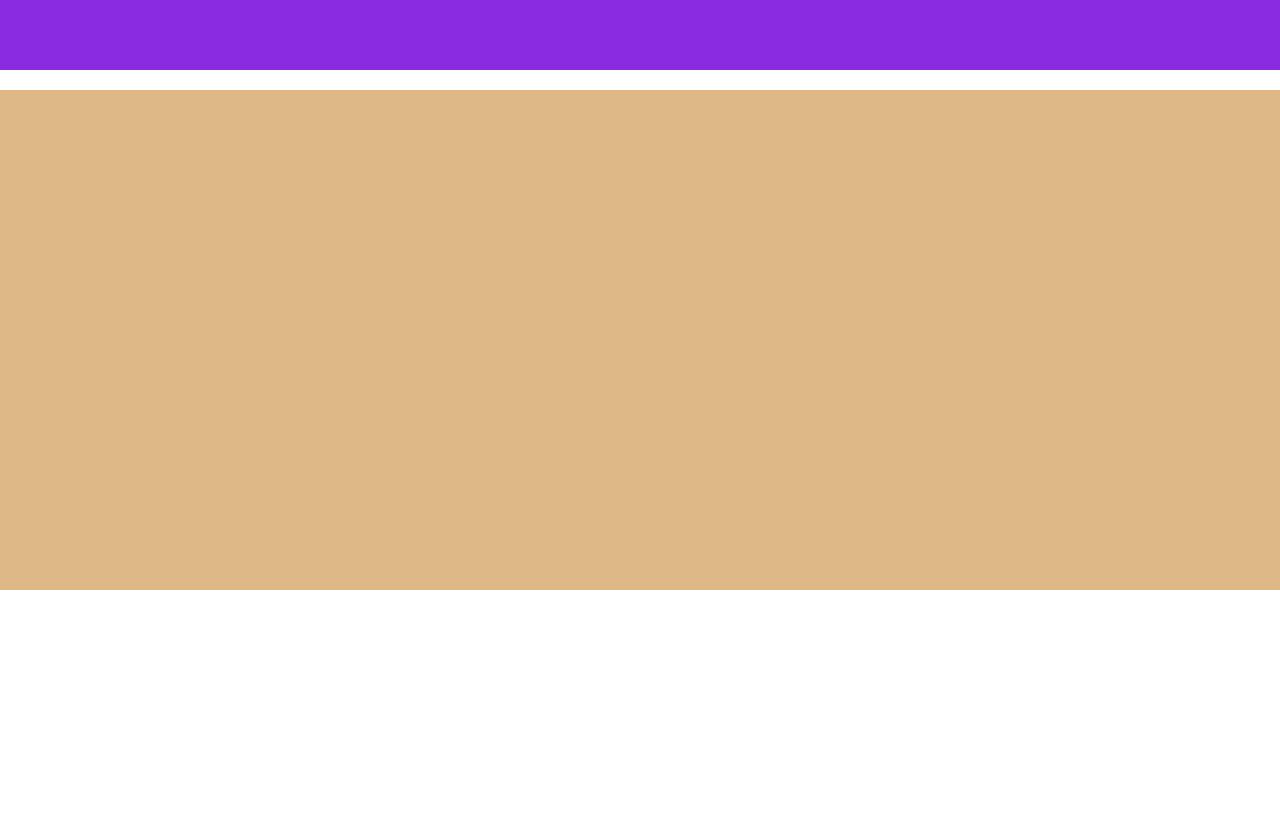
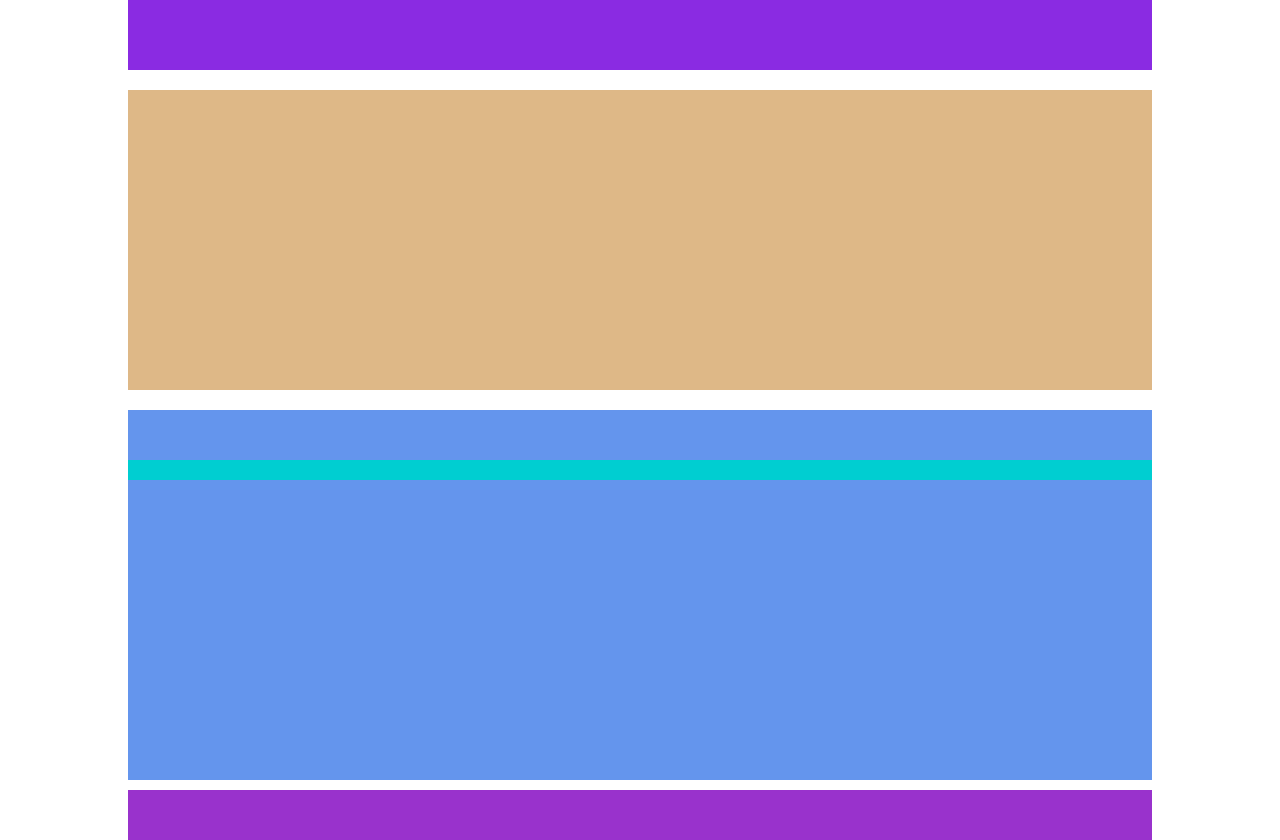
Before and after one commit to oryven/htmlcss-struttura-wp, a plain HTML site: page index.html in a window 1280 px wide. Before the commit the page ends 800 px from the top, so only its background shows below. Drawn offline with Linux system fonts and the light colour scheme.

Commit message:
struttura di base completa

```diff
--- a/index.html
+++ b/index.html
@@ -8,6 +8,8 @@
     <title>tema-wordpress</title>
 </head>
 <body>
+
+    <div class="conteiner">
 
         <header>
             <!-- logo e nav -->
@@ -24,15 +26,15 @@
             <article>
                 <!-- blocco blu -->
 
-            <section class="clear">
+                <section id="sezione-blue" class="clear">
 
                     <div class="widgettop"></div>
 
-                <div class="widgetleft"></div>
+                    <div class="widget left"></div>
 
-                <div class="widgetcenter"></div>
+                    <div class="widget center"></div>
 
-                <div class="widgetrigt"></div>
+                    <div class="widget right"></div>
 
                 </section>
 
@@ -43,5 +45,9 @@
             </footer>
         </main>
 
+    </div>
+
+
+
 </body>
 </html>
--- a/style.css
+++ b/style.css
@@ -9,14 +9,54 @@ header {
     height: 70px;
 }
 
+.conteiner {
+    width: 80%;
+    margin: auto;
+}
+
 .foto-testo {
-    height: 500px;
+    height: 300px;
     background-color: burlywood;
     margin: 20px 0;
 }
 
-section::after {
+.clear::after {
     content: "";
     display: table;
     clear: both;
 }
+
+#sezione-blue {
+    background-color: darkturquoise;
+}
+
+.widgettop {
+    height: 50px;
+    background-color: #6495ed;
+}
+
+.widget {
+    height: 300px;
+    width: 25%;
+    background-color: #6495ed;
+    margin-top: 20px;
+}
+
+.left {
+    float: left;
+}
+
+.center {
+    float: left;
+    width: 50%;
+}
+
+.right {
+    float: left;
+}
+
+footer {
+    height: 50px;
+    background-color: darkorchid;
+    margin-top: 10px ;
+}
```
Lines whose indentation alone changed are shown as unchanged.
